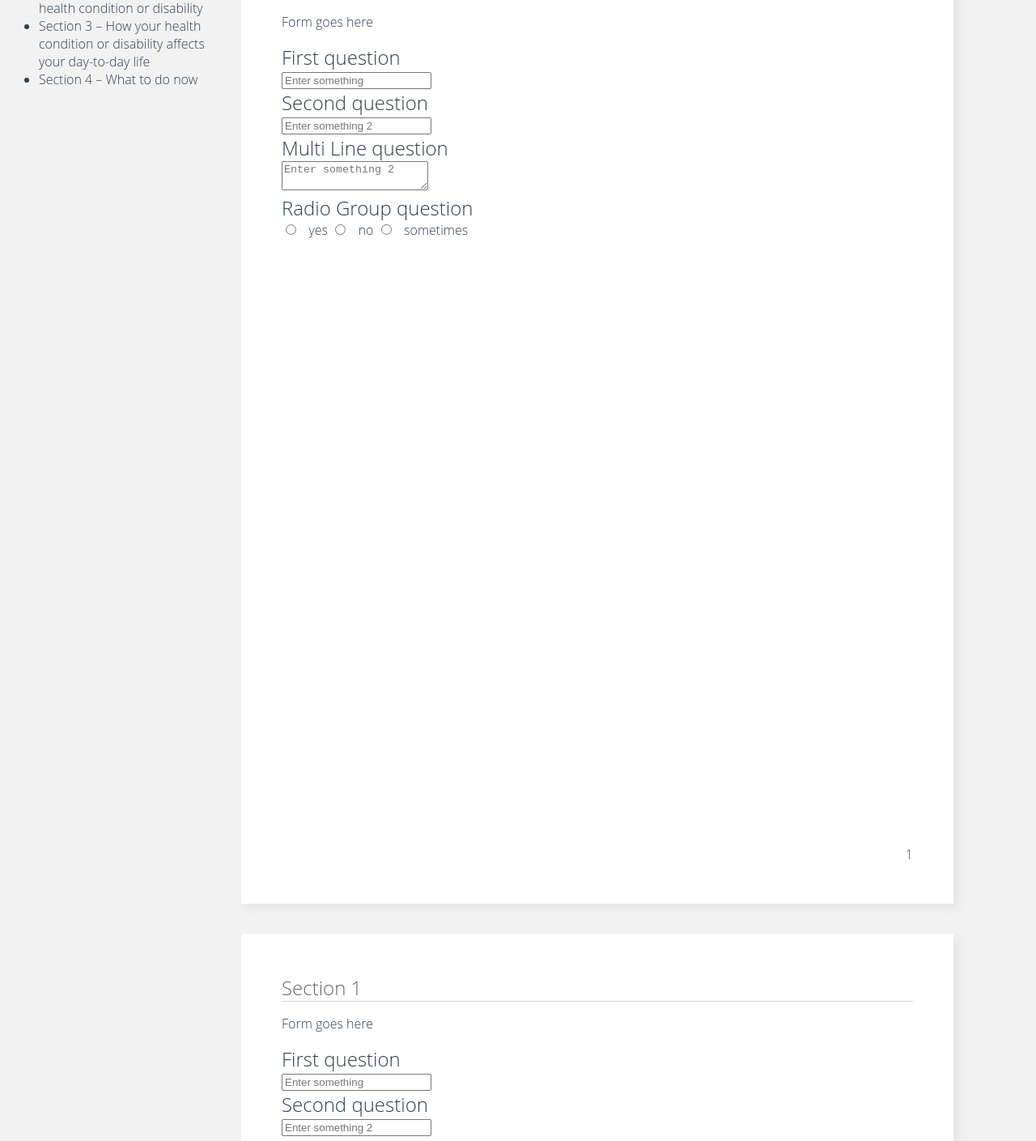
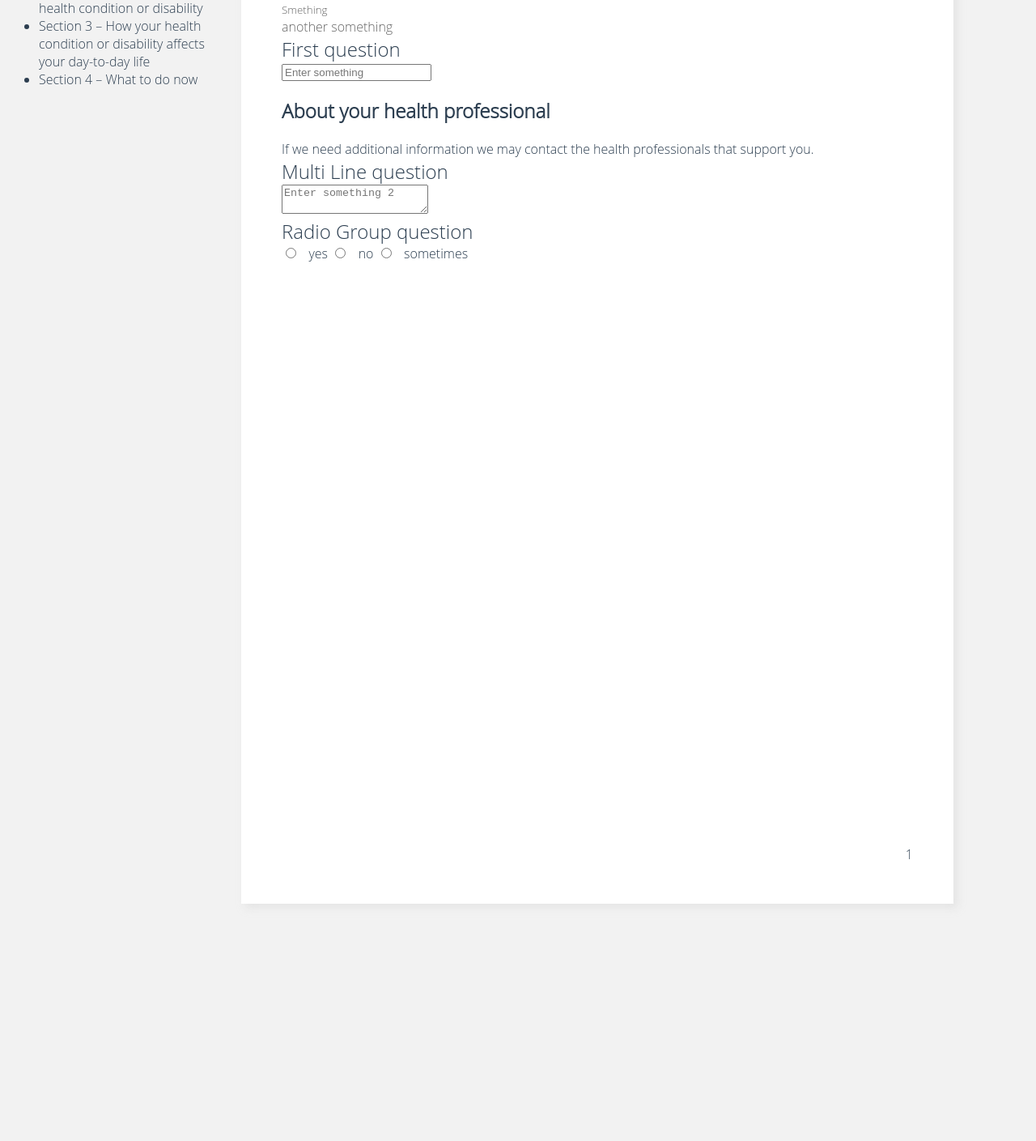
Before and after one commit to AccessToJusticeUK/simplified-pip, a Vue app: page / in a window 1280 px wide. Shown: the part 179-1588 px from the top of the page at 81% size. After the commit the page ends 1340 px from the top, so only its background shows below. Built offline with nearby package versions, Linux system fonts and the light colour scheme.

Commit message:
Converted Section to Page and refactored code

```diff
--- a/src/App.vue
+++ b/src/App.vue
@@ -2,29 +2,81 @@
   <div id="app">
     <SideNav />
     <div id="content">
-      <Section header="Section 1"
-        pageNumber="1" />
-        <Section header="Section 1"
-        pageNumber="2" />
+
+      <Page pageNumber="1" :model="page_1" />
+
     </div>
   </div>
 </template>
 
 <script>
-import SideNav from './components/SideNav.vue'
-import Section from './components/Section.vue'
+import SideNav from "./components/SideNav.vue";
+import Page from "./components/Page.vue";
 
 export default {
-  name: 'app',
+  name: "app",
   components: {
     SideNav,
-    Section
+    Page
+  },
+  data: function() {
+    return {
+      page_1: {
+        title: "Section 1",
+        description: "Smething",
+        guidance: "another something",
+
+        questions: [
+          {
+            id: "1",
+            title: "First question",
+            type: "single-line-textbox",
+            placeholder: "Enter something",
+            description: ""
+          },
+          {
+            id: "9",
+            title: "",
+            type: "subsection",
+            "heading": "About your health professional",
+            "sub_heading": "If we need additional information we may contact the health professionals that support you."
+
+          },
+          {
+            id: "3",
+            title: "Multi Line question",
+            type: "multi-line-textbox",
+            placeholder: "Enter something 2"
+          },
+          {
+            id: "4",
+            title: "Radio Group question",
+            type: "radio-group",
+            guidance: "string",
+            options: {
+              key: "question-4",
+              items: [
+                {
+                  title: "yes"
+                },
+                {
+                  title: "no"
+                },
+                {
+                  title: "sometimes"
+                }
+              ]
+            }
+          }
+        ]
+      }
+    };
   }
-}
+};
 </script>
 
 <style lang="scss">
-@import url('https://fonts.googleapis.com/css?family=Open+Sans:300,400,400i,700');
+@import url("https://fonts.googleapis.com/css?family=Open+Sans:300,400,400i,700");
 
 h1 {
   margin-top: 0;
@@ -33,12 +85,12 @@ h1 {
 }
 
 body {
-    background-color: rgba(242, 242, 242, 1);
-    margin-top: 0;
+  background-color: rgba(242, 242, 242, 1);
+  margin-top: 0;
 }
 
 #app {
-  font-family: 'Open Sans Light', 'Open Sans Regular', 'Open Sans', sans-serif;
+  font-family: "Open Sans Light", "Open Sans Regular", "Open Sans", sans-serif;
   font-weight: 300;
   -webkit-font-smoothing: antialiased;
   -moz-osx-font-smoothing: grayscale;
--- /dev/null
+++ b/src/components/Page.vue
@@ -0,0 +1,65 @@
+<template>
+    <div class="section">
+        <section>
+            <header>
+                <h1 v-if="model.title">{{model.title}}</h1>
+                <small v-if="model.description">{{ model.description }}</small>
+                <div v-if="model.guidance" v-html="model.guidance"></div>
+            </header>
+            <div class="form">
+                <Questions :items="model.questions" />
+            </div>
+            <footer>
+                {{ pageNumber }}
+            </footer>
+        </section>
+    </div>
+</template>
+
+<script>
+import Questions from "./Questions.vue"
+
+export default {
+  name: "Section",
+  props: {
+    model: Object,
+    pageNumber: String
+  },
+  components: {
+    Questions
+  }
+};
+</script>
+
+<style scoped lang="scss">
+$grey-colour: rgb(102, 102, 102);
+$border-colour: rgb(210, 210, 210);
+
+section {
+  display: flex;
+  flex-direction: column;
+  padding: 50px;
+
+  background-color: white;
+  margin-bottom: 37px;
+  height: 1100px;
+  width: 780px;
+  -webkit-box-shadow: 5px 5px 10px rgba(204, 204, 204, 0.349019607843137);
+  -moz-box-shadow: 5px 5px 10px rgba(204, 204, 204, 0.349019607843137);
+  box-shadow: 5px 5px 10px rgba(204, 204, 204, 0.349019607843137);
+
+  & > header {
+    color: $grey-colour;
+
+    & > h1 {
+      border-bottom: 1px solid $border-colour;
+    }
+  }
+
+  footer {
+    align-self: flex-end;
+    text-align: right;
+    margin-top: auto; // push the footer to the bottom
+  }
+}
+</style>
--- a/src/components/Questions.vue
+++ b/src/components/Questions.vue
@@ -5,7 +5,7 @@
 
             <h1 class="title">{{question.title}}</h1>
 
-            <div class="guidance"></div>
+            <div class="description" v-html="question.description"></div>
 
             <SingleLineTextBox
                 v-if="question.type=='single-line-textbox'"
@@ -18,6 +18,13 @@
             <RadioGroup
                 v-if="question.type=='radio-group'"
                 :options="question.options" />
+
+            <div v-if="question.type=='subsection'">
+                <div class="subsection">
+                    <h2 v-if="question.heading">{{question.heading}}</h2>
+                    <div v-if="question.sub_heading">{{question.sub_heading}}</div>
+                </div>
+            </div>
 
         </div>
     </div>
--- a/src/components/Section.vue
+++ /dev/null
@@ -1,111 +0,0 @@
-<template>
-    <div class="section">
-        <section>
-            <header>
-                <h1>{{ header }}</h1>
-                <small>{{ description }}</small>
-            </header>
-            <div class="form">
-                <p>Form goes here</p>
-
-                <Questions :items="questions" />
-            </div>
-            <footer>
-                {{ pageNumber }}
-            </footer>
-        </section>
-    </div>
-</template>
-
-<script>
-import Questions from "./Questions.vue"
-
-export default {
-  name: "Section",
-  props: {
-    header: String,
-    description: String,
-    pageNumber: String
-  },
-  components: {
-    Questions
-  },
-  data: function() {
-    return {
-      questions: [
-        {
-          id: "1",
-          title: "First question",
-          type: "single-line-textbox",
-          placeholder: "Enter something"
-        },
-        {
-          id: "2",
-          title: "Second question",
-          type: "single-line-textbox",
-          placeholder: "Enter something 2"
-        },
-        {
-          id: "3",
-          title: "Multi Line question",
-          type: "multi-line-textbox",
-          placeholder: "Enter something 2"
-        },
-        {
-          id: "4",
-          title: "Radio Group question",
-          type: "radio-group",
-          guidance: "string",
-          options: {
-            key: "question-4",
-            items: [
-              {
-                title: "yes"
-              },
-              {
-                title: "no"
-              },
-              {
-                title: "sometimes"
-              }
-            ]
-          }
-        }
-      ]
-    };
-  }
-};
-</script>
-
-<style scoped lang="scss">
-$grey-colour: rgb(102, 102, 102);
-$border-colour: rgb(210, 210, 210);
-
-section {
-  display: flex;
-  flex-direction: column;
-  padding: 50px;
-
-  background-color: white;
-  margin-bottom: 37px;
-  height: 1100px;
-  width: 780px;
-  -webkit-box-shadow: 5px 5px 10px rgba(204, 204, 204, 0.349019607843137);
-  -moz-box-shadow: 5px 5px 10px rgba(204, 204, 204, 0.349019607843137);
-  box-shadow: 5px 5px 10px rgba(204, 204, 204, 0.349019607843137);
-
-  & > header {
-    color: $grey-colour;
-
-    & > h1 {
-      border-bottom: 1px solid $border-colour;
-    }
-  }
-
-  footer {
-    align-self: flex-end;
-    text-align: right;
-    margin-top: auto; // push the footer to the bottom
-  }
-}
-</style>
```
Also changed, not shown: src/components/questionTypes/Tables.vue (added, +22 -0 lines).
